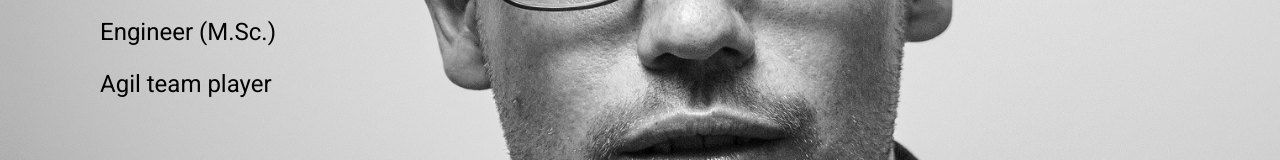
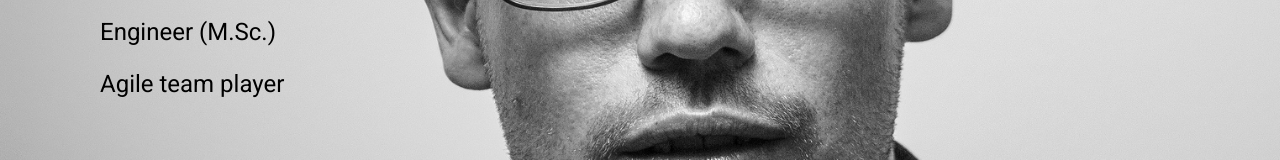
Before and after one commit to brauls/portfolio-code, a React (Create React App) app: page / in a window 1280 px wide. Shown: the part 573-733 px from the top of the page. Built offline with nearby package versions, Linux system fonts and the light colour scheme.

Commit message:
fixed typo because my girlfriend asked for it

```diff
--- a/src/components/Banner/Banner.js
+++ b/src/components/Banner/Banner.js
@@ -8,7 +8,7 @@ const Banner = () => (
 
         <p>Full stack developer</p>
         <p>Engineer (M.Sc.)</p>
-        <p>Agil team player</p>
+        <p>Agile team player</p>
       </div>
     </div>
   )
```
